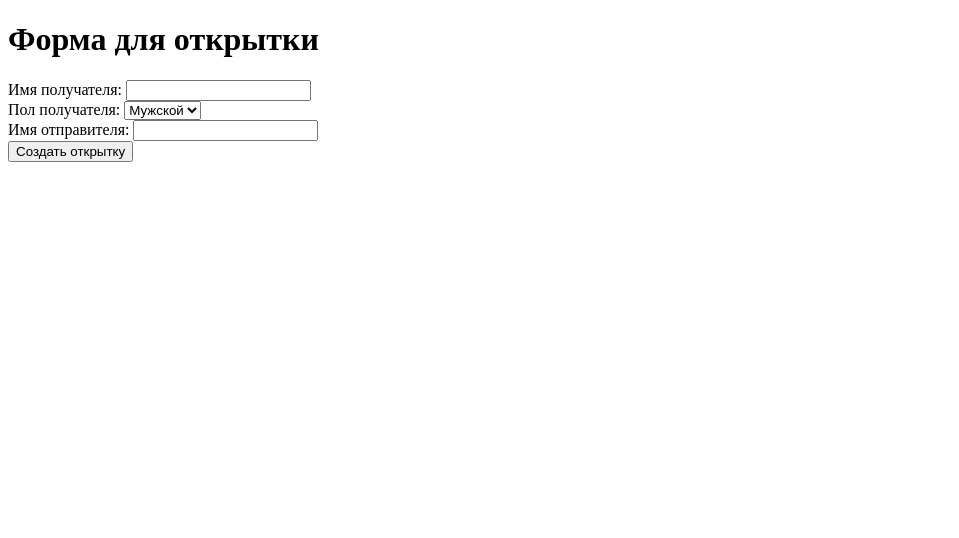
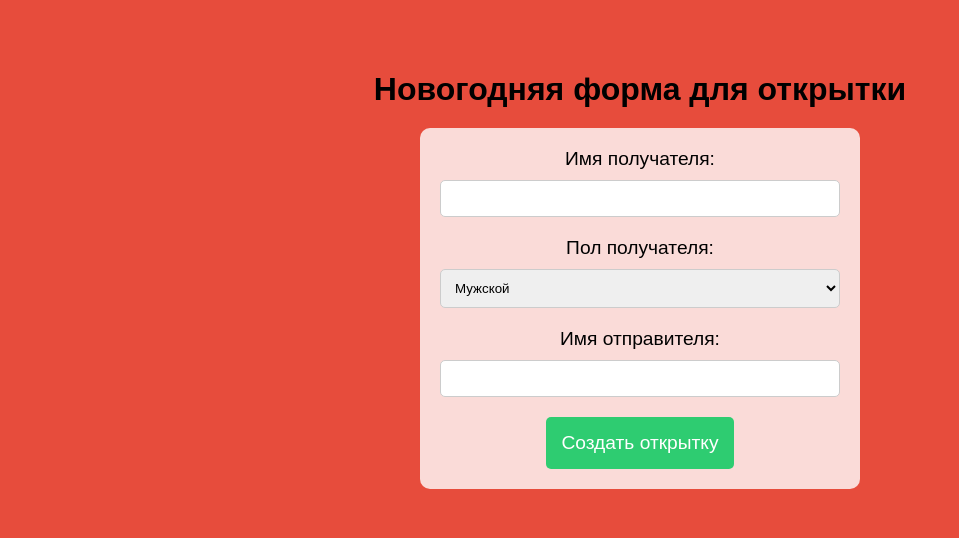
Before and after one commit to AndernTyn/lab2, a Flask app: page /lab9/new_year_card in a window 1280 px wide. Shown: the top 538 px of the page, without its empty margins (0-959 px from the left). Run offline with Flask 3, Linux system fonts and the light colour scheme.

Commit message:
Новогоднее оформление

```diff
--- a/templates/lab9/index.html
+++ b/templates/lab9/index.html
@@ -2,10 +2,6 @@
 
 {% block lab %}
     Лабораторная работа 9
-{% endblock %}
-
-{% block script %}
-    <script src="{{ url_for('static', filename='lab8/main.js') }}"></script>
 {% endblock %}
 
 {% block main %}
--- a/templates/lab9/new_year_card_form.html
+++ b/templates/lab9/new_year_card_form.html
@@ -3,10 +3,63 @@
 <head>
     <meta charset="UTF-8">
     <meta name="viewport" content="width=device-width, initial-scale=1.0">
-    <title>Форма для открытки</title>
+    <title>Новогодняя форма для открытки</title>
+    <style>
+        body {
+            background-color: #e74c3c; /* Красный цвет фона */
+            font-family: 'Arial', sans-serif;
+            text-align: center;
+            color: rgb(0, 0, 0);
+            margin: 0;
+            padding: 50px;
+        }
+
+        h1 {
+            font-size: 2em;
+            margin-bottom: 20px;
+        }
+
+        form {
+            max-width: 400px;
+            margin: 0 auto;
+            background: rgba(255, 255, 255, 0.8);
+            padding: 20px;
+            border-radius: 10px;
+        }
+
+        label {
+            display: block;
+            margin-bottom: 10px;
+            font-size: 1.2em;
+        }
+
+        input,
+        select {
+            width: 100%;
+            padding: 10px;
+            margin-bottom: 20px;
+            border: 1px solid #ccc;
+            border-radius: 5px;
+            box-sizing: border-box;
+        }
+
+        button {
+            background-color: #2ecc71; /* Зеленый цвет для кнопки */
+            color: white;
+            padding: 15px;
+            border: none;
+            border-radius: 5px;
+            cursor: pointer;
+            font-size: 1.2em;
+        }
+
+        button:hover {
+            background-color: #27ae60; /* Зеленый цвет при наведении на кнопку */
+        }
+    </style>
 </head>
 <body>
-    <h1>Форма для открытки</h1>
+    <h1>Новогодняя форма для открытки</h1>
     <form method="post" action="{{ url_for('lab9.new_year_card') }}">
         <label for="recipient_name">Имя получателя:</label>
         <input type="text" name="recipient_name" required><br>
```
Also changed, not shown: templates/lab9/500.html (+35 -1 lines), templates/lab9/show_card.html (+34 -3 lines).
